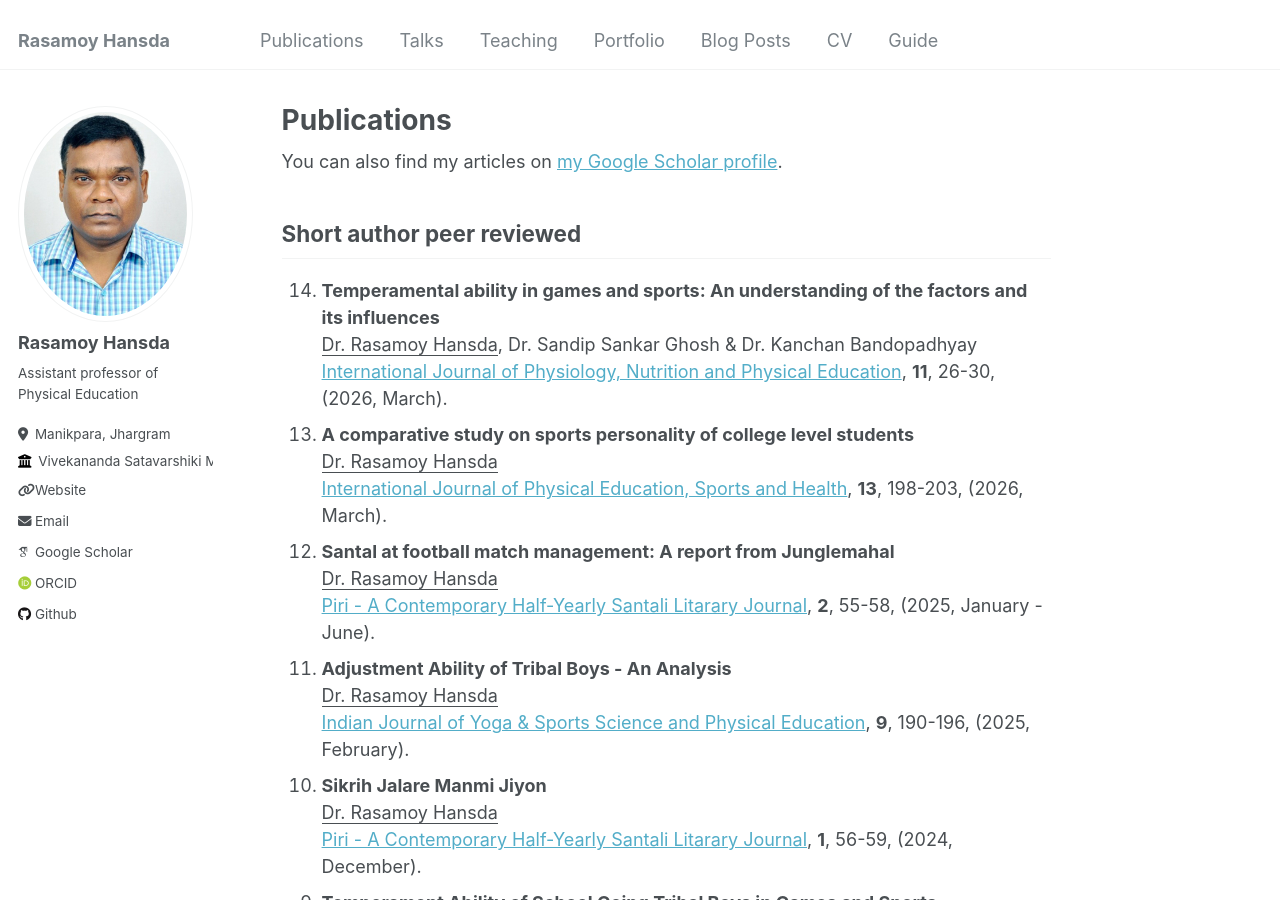
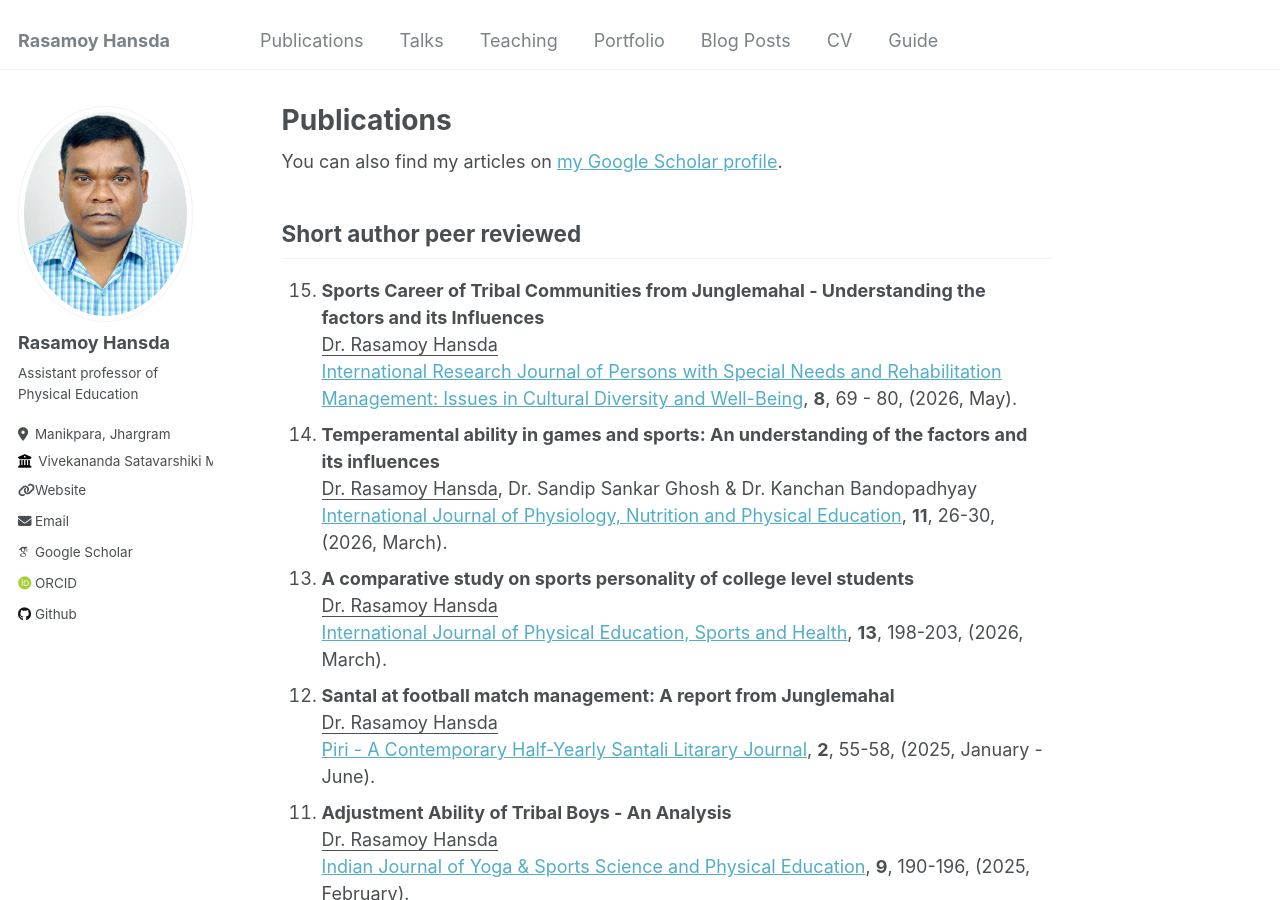
Before and after one commit to rhansda1/rhansda1.github.io, a Jekyll site: the page built from _pages/publications.md, in a window 1280 px wide and 900 px high. Built offline with Jekyll 4.4.1, drawn with Linux system fonts in a browser that asks for light colours; some web fonts are replaced.

Commit message:
Update publications_html.yaml

```diff
--- a/_data/publications_html.yaml
+++ b/_data/publications_html.yaml
@@ -1,3 +1,16 @@
+Hansda:2026C:
+  year: '2026, May'
+  pages: '69 - 80'
+  number: ''
+  volume: '8'
+  journal: "International Research Journal of Persons with Special Needs and Rehabilitation Management: Issues in Cultural Diversity and Well-Being"
+  doi:
+  primaryclass:
+  archiveprefix:
+  eprint:
+  title: "Sports Career of Tribal Communities from Junglemahal - Understanding the factors and its Influences"
+  author: <u>Dr. Rasamoy Hansda</u>
+
 Hansda:2026B:
   year: '2026, March'
   pages: '26-30'
```
